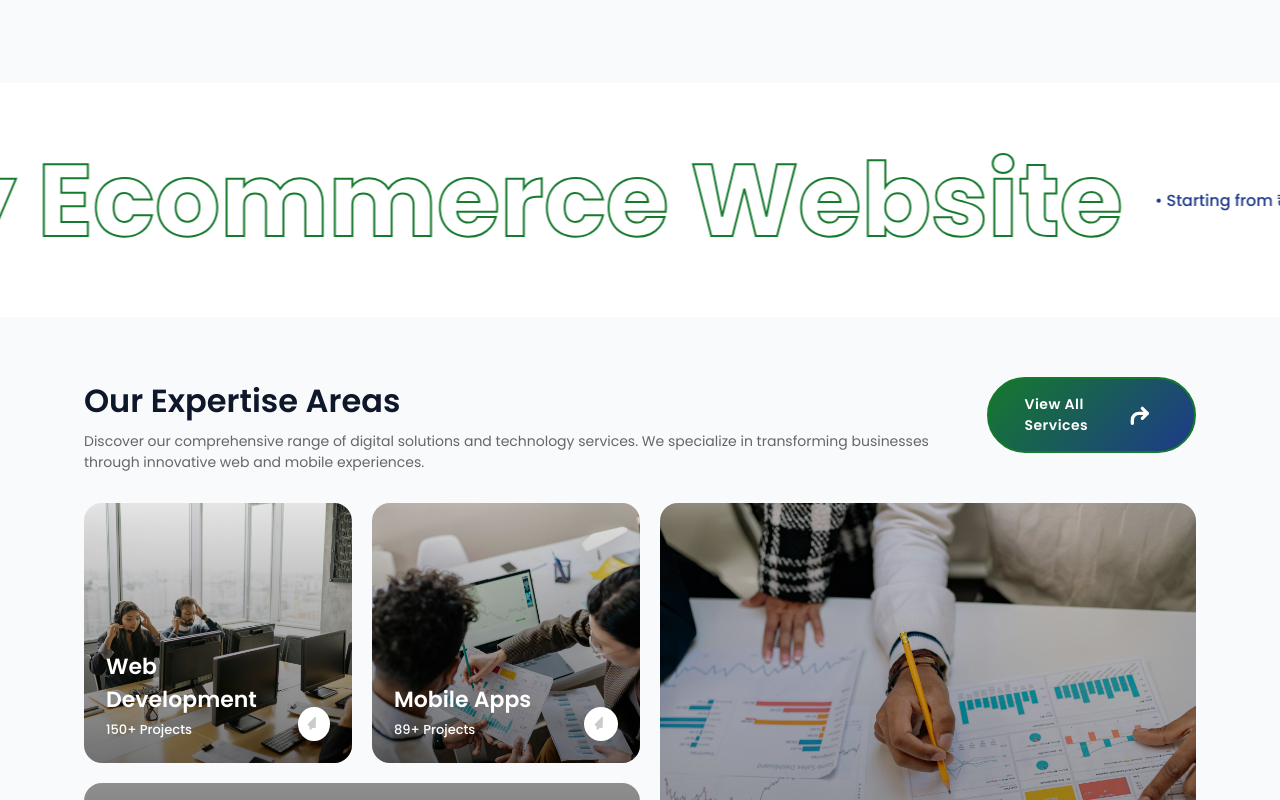
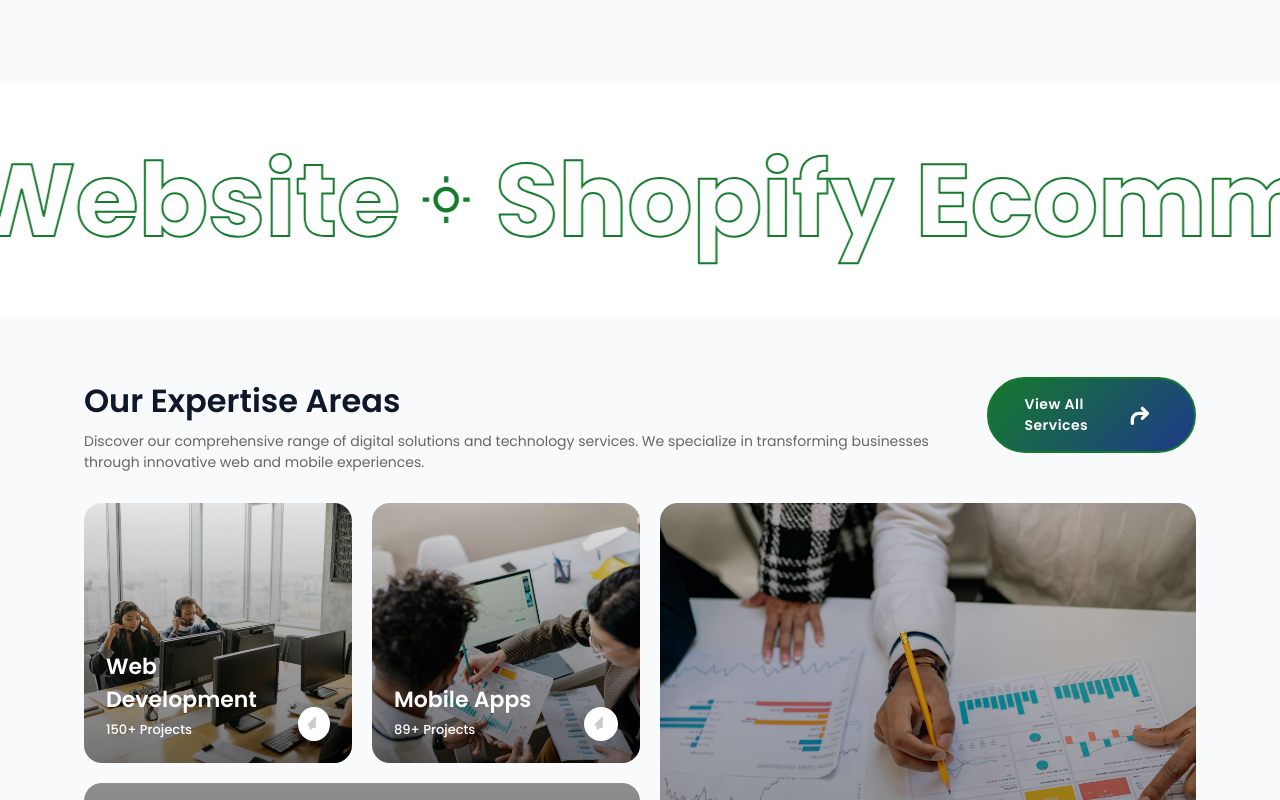
Before and after one commit to Gulshankumar055/saviratech-website, a React (Vite) app: page / in a window 1280 px wide. Shown: the part 4600-5400 px from the top of the page. Built offline with nearby package versions, Linux system fonts and the light colour scheme; no server answers; grey boxes are pictures that could not be loaded.

Commit message:
fix: remove price label from marquee and slow animation to 70s

```diff
--- a/src/components/Marquee.jsx
+++ b/src/components/Marquee.jsx
@@ -17,7 +17,6 @@ export default function Marquee() {
               <line x1="20" y1="12" x2="23" y2="12" stroke="currentColor" strokeWidth="2" />
             </svg>
             <strong className="highlight">{service.title}</strong>
-            <span className="service-price"> • {service.priceLabel}</span>
           </span>
         ))}
       </div>
--- a/src/css/style.css
+++ b/src/css/style.css
@@ -756,7 +756,7 @@ min-width: 45px  !important;
 .text-marquee__inner {
   display: flex;
   width: max-content;
-  animation: marqueeText 45s linear infinite;
+  animation: marqueeText 70s linear infinite;
   will-change: transform;
 }
 
```
